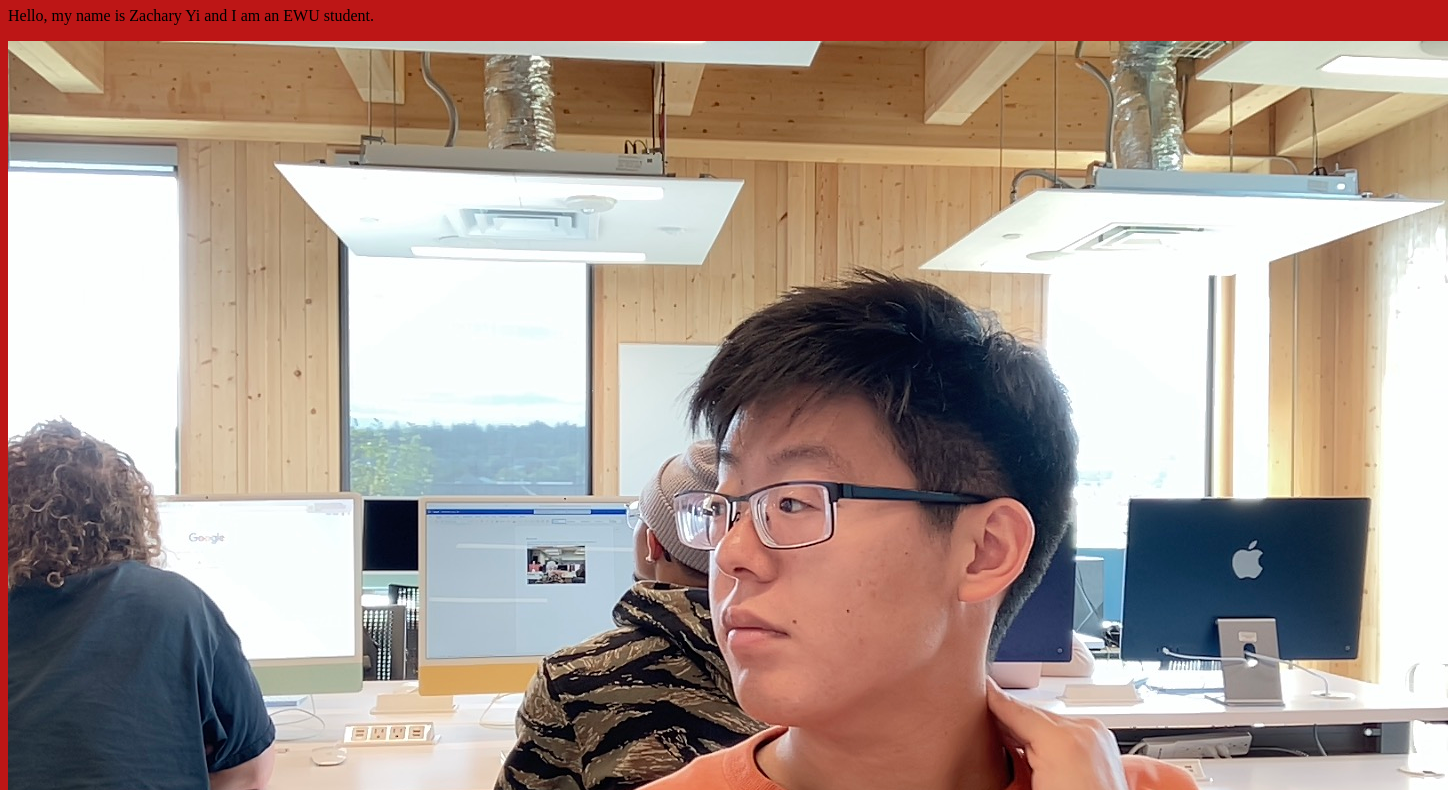
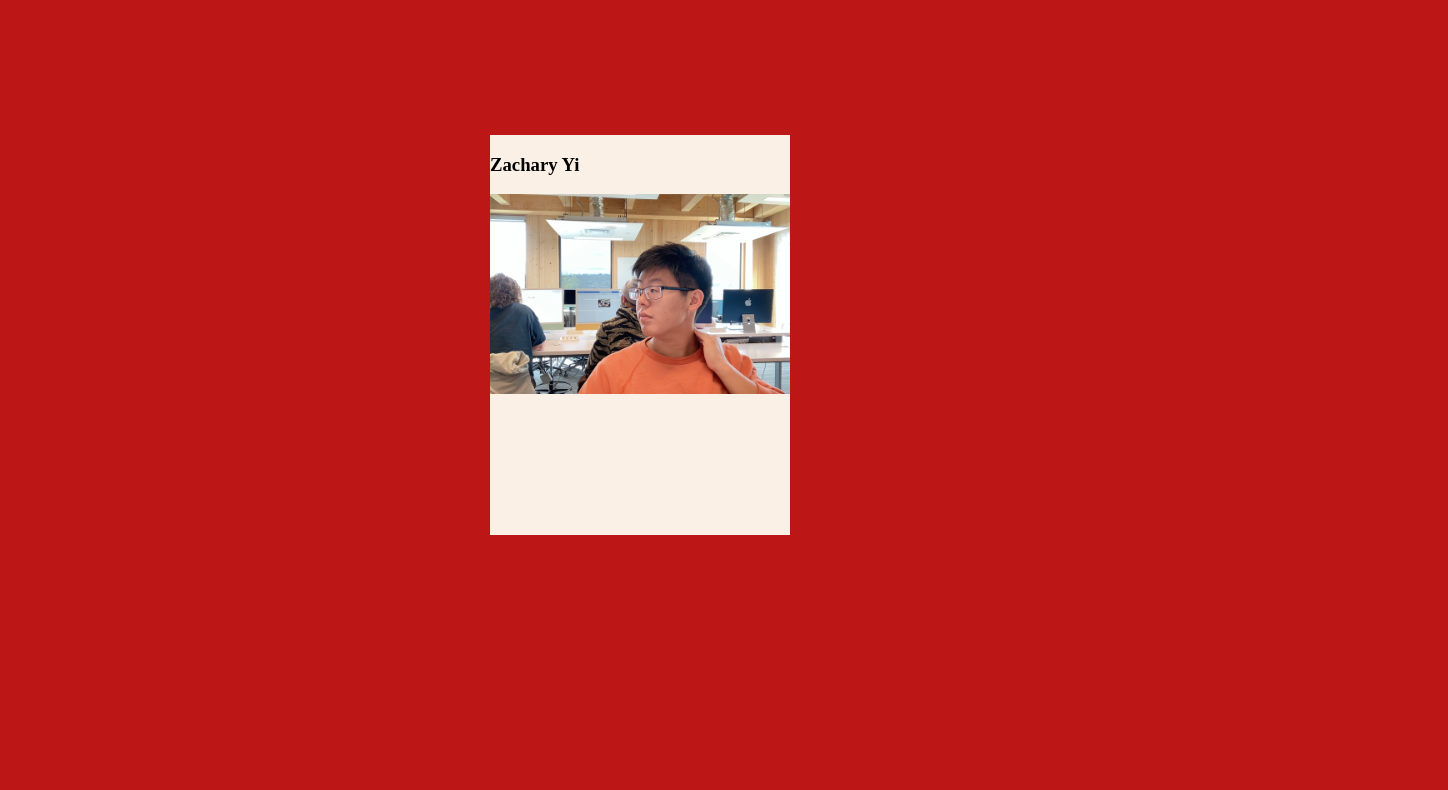
Before and after one commit to zacharyyi/zacharyyi.github.io, a plain HTML site: page index.html in a window 1280 px wide. Shown: the part 73-863 px from the top of the page, 1448 px wide, since content can reach past the window. After the commit the page ends 816 px from the top, so only its background shows below. Drawn offline with Linux system fonts and the light colour scheme.

Commit message:
Beta Version

```diff
--- a/index.html
+++ b/index.html
@@ -7,15 +7,34 @@
 
   <link rel="stylesheet" href="styles.css">
 
+  <script src="scripts.js" defer></script>
+
+
 
 </head>
 <body>
 
-  <h1>Zachary Yi</h1>
 
-    <p>Hello, my name is Zachary Yi and I am an EWU student.</p>
+  <article class="scene">
+    <div class="card">
 
-    <img src="me.jpg" alt="Zachary Yi">
+      <section class="front face">
+        <h1>Zachary Yi </h1>
+        <img src="me.jpg" alt="Zachary Yi">
+      </section>
+
+      <section class="back face">
+        <p>Hello, my name is Zachary Yi and I am an EWU student. My major is Visual Communication Design. </p>
+        <ul>
+          <li><a href="https://www.ewu.edu/cstem/design/">Department of Design</a></li>
+          <li><a href="#">Social 2</a></li>
+          <li><a href="#">Social 3</a></li>
+        </ul>
+      </section>
+
+    </div>
+  </article>
+
 
 </body>
 </html>
--- /dev/null
+++ b/scripts.js
@@ -0,0 +1,11 @@
+// Check JS is Connected
+console.log("👍 JS Connected");
+
+// get all the card
+document.querySelectorAll(".card").forEach((item) => {
+  // for each item i.e. card, do this
+  item.addEventListener("click", (event) => {
+    // toggle class on card
+    item.classList.toggle("flipped");
+  });
+});
--- a/styles.css
+++ b/styles.css
@@ -3,3 +3,69 @@ body {
     background: rgb(189, 22, 22);
 
     }
+
+    /*  diagnostic styling {
+  outline: 5px solid gray;
+}
+
+/* layout */
+body {
+    display: flex;
+    justify-content: center;
+    align-items: center;
+    height: 100vh;
+  }
+
+  /* scene */
+  .scene {
+    width: 300px;
+    height: 400px;
+
+    /* set perspective   */
+    perspective: 600px;
+  }
+
+  /* card */
+  .card {
+    width: 100%;
+    height: 100%;
+    position: relative;
+
+    cursor: pointer;
+    transition: transform 0.5s;
+
+    /* preserve child 3d   */
+    transform-style: preserve-3d;
+  }
+
+  /* face */
+  .face {
+    position: absolute;
+    height: 100%;
+    width: 100%;
+
+    /* hide back face   */
+    backface-visibility: hidden;
+  }
+
+  .front {
+    background: linen;
+  }
+
+  .back {
+    background: Khaki;
+    /* flip it default   */
+    transform: rotateY(180deg);
+  }
+
+  /* flip card
+    * toggle with JS
+    */
+  .flipped {
+    transform: rotateY(180deg);
+  }
+
+  section img {
+    width: 100%;
+    object-fit: cover;
+  }
```
